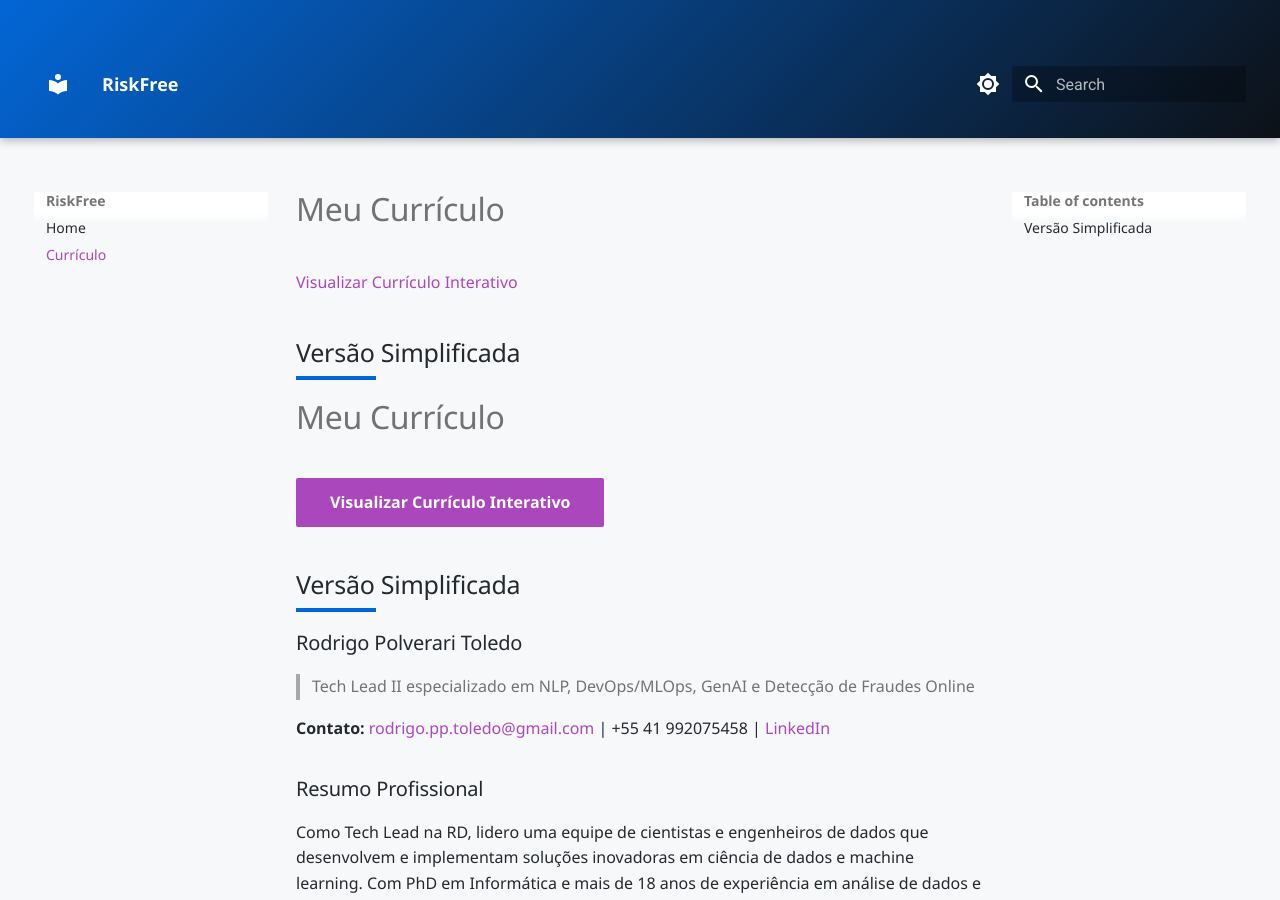
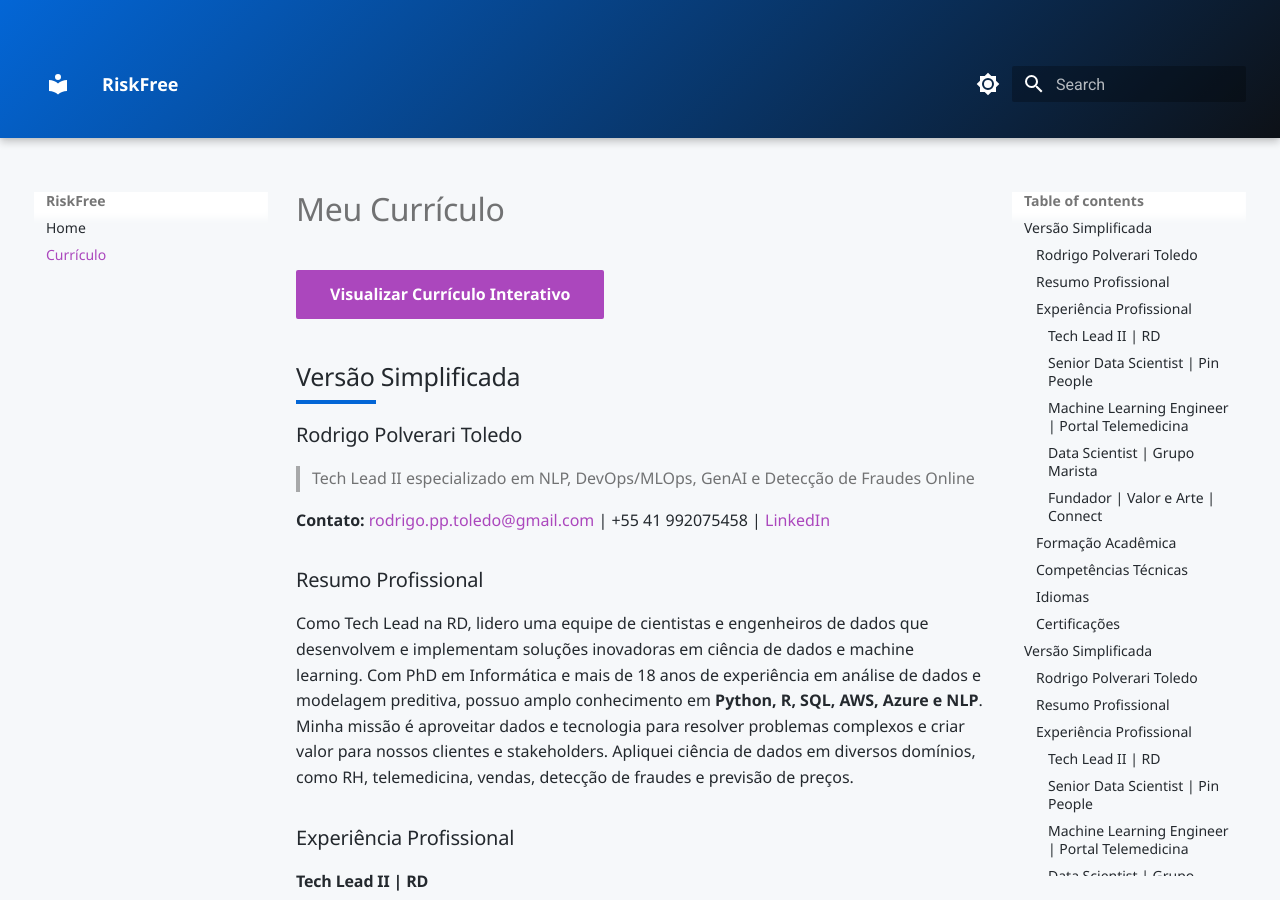
Before and after one commit to statspy-ml/riskfree, an MkDocs documentation site: the page built from docs/curriculo.md, in a window 1280 px wide and 900 px high. Built offline with MkDocs 1.6.1 and Material for MkDocs 9.7.7, drawn with Linux system fonts in a browser that asks for light colours.

Commit message:
fix: cv index.md links

```diff
--- a/docs/curriculo.md
+++ b/docs/curriculo.md
@@ -1,8 +1,3 @@
-# Meu Currículo
-
-<a href="../assets/index.html" target="_blank">Visualizar Currículo Interativo</a>
-
-## Versão Simplificada
 
 # Meu Currículo
 
```
